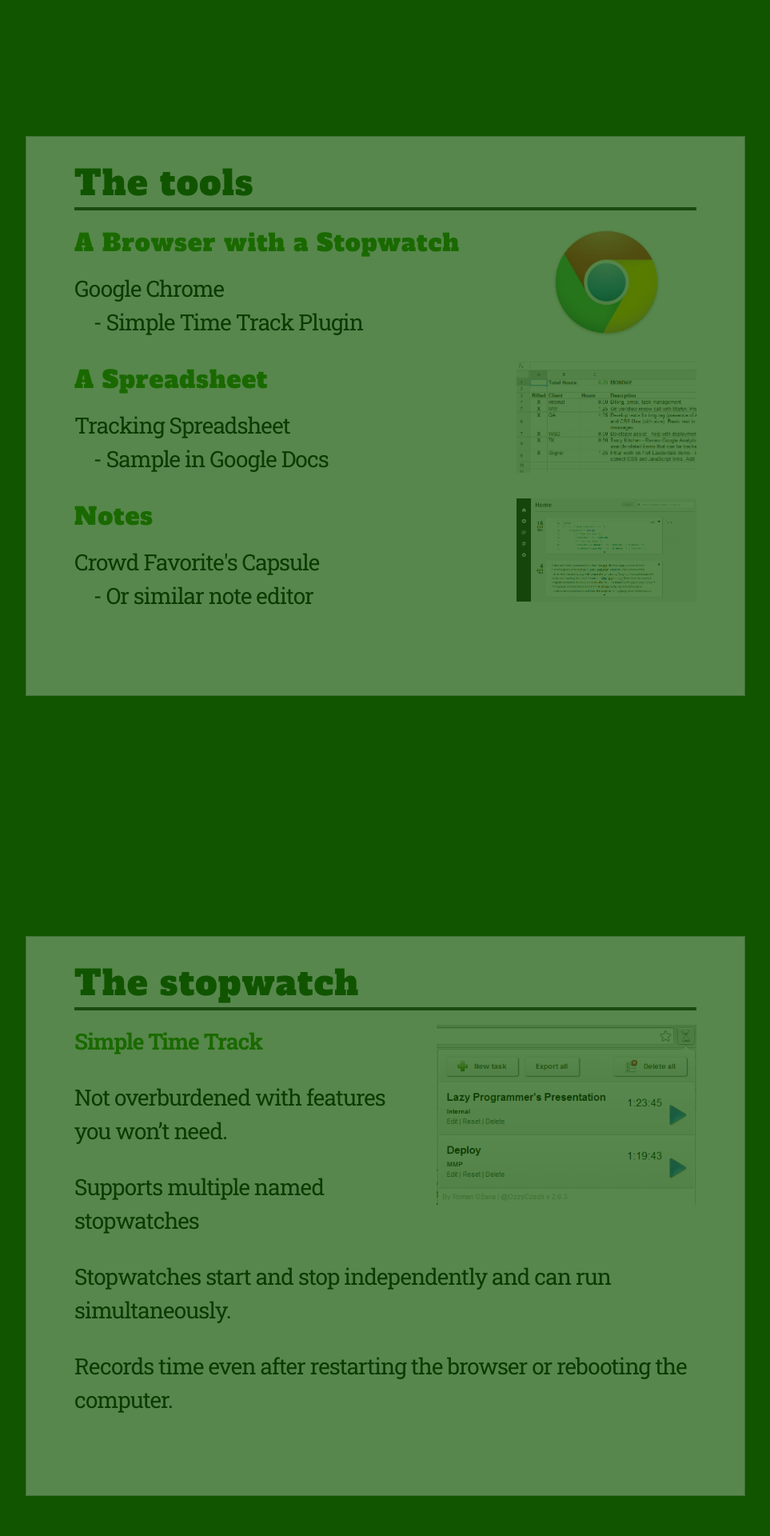
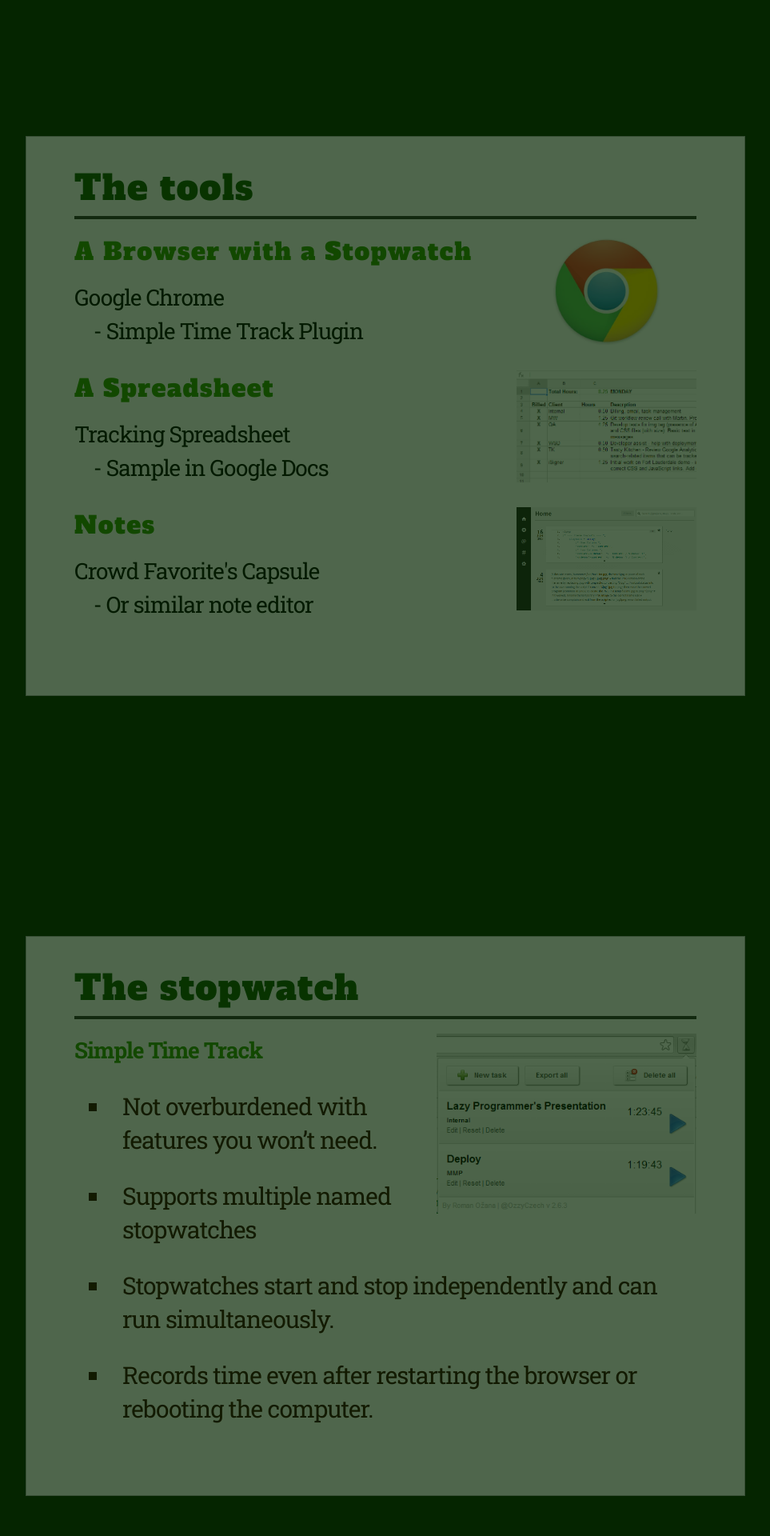
Before and after one commit to mospaw/impress.js-time-tracking-presentation, a PHP site: page / in a window 1280 px wide. Shown: the part 1880-3800 px from the top of the page at 80% size, without its empty margins (158-1121 px from the left). Run offline with PHP 8.4, Linux system fonts and the light colour scheme.

Commit message:
first draft

```diff
--- a/css/impress-demo.css
+++ b/css/impress-demo.css
@@ -58,7 +58,7 @@
 body {
     font-family: 'Roboto Slab', serif;
     min-height: 740px;
-    background-color: #150;
+    background-color: #052500;
 }
 
 div .background {
@@ -207,6 +207,7 @@
 h5 b,
 .slide h2,
 .slide h1 span.b,
+.slide li b,
 .slide p b {
     color: #390;
     font-weight: 900;
@@ -219,6 +220,7 @@
 	border-bottom: 4px solid #333;
 	margin-bottom: 18px;
 	padding-bottom: 12px;
+	line-height: 1.1;
     font-family: 'Alfa Slab One', cursive;
 }
 
@@ -228,6 +230,7 @@
     line-height: 1.5;
     margin-bottom: 14px;
     font-weight: normal;
+    letter-spacing: 0.05em;
     font-family: 'Alfa Slab One', cursive;
 }
 
@@ -282,6 +285,7 @@
 	font-weight: 900;
 }
 
+.slide div.hero,
 .slide img.hero {
     float: right;
     margin: 0 0 20px 20px;
@@ -291,6 +295,18 @@
     border: 2px solid black;
 }
 
+
+.slide ul {
+	list-style: square;
+	margin-left: 1.5em;
+}
+
+
+.slide li {
+	line-height: 1.4;
+	margin-bottom: 28px;
+	padding-left: 0.5em;
+}
 
 .slide p.img {
     text-align: center;
--- a/index.php
+++ b/index.php
@@ -44,7 +44,8 @@
 
 	<p>Memory of what you do day-to-day fades quickly. If it's noted in a coherent way, it’s a lot easier to bill for.</p>
 
-	<p>If there’s ever a question about what was done, there is an authoritative record of what was done, for whom, and when. </p>
+	<p><i>Doing a little extra work allows me to stay lazy.</i> My computer rememebrs the details.</p>
+
 <?php slide_close(); ?>
 
 
@@ -75,19 +76,20 @@
 
 	<p><b>Simple Time Track</b><p>
 
-	<p>Not overburdened with features you won’t need.</p>
-	<p>Supports multiple named stopwatches</p>
-	<p>Stopwatches start and stop independently and can run simultaneously.</p>
-	<p>Records time even after restarting the browser or rebooting the computer.</p>
+	<ul>
+		<li>Not overburdened with features you won’t need.</li>
+		<li>Supports multiple named stopwatches</li>
+		<li>Stopwatches start and stop independently and can run simultaneously.</li>
+		<li>Records time even after restarting the browser or rebooting the computer.</li>
+	</ul>
 
 <?php slide_close(); ?>
 
 
 <?php slide_open(); ?>
-	<h1 id="the-spreadsheet">The spreadsheet</h1>
+	<h1 id="the-spreadsheet">Spreadsheet Columns</h1>
 
 	<img class="hero" src="spreadsheet.png" width="325">
-	<p>What the columns mean...<p>
 
 	<h2 id="billed">Billed</h2>
 
@@ -101,30 +103,54 @@
 
 	<p>The amount to be billed, in quarter-hour increments.</p>
 
+	<h2 id="hours">Descriptions</h2>
+
+	<p>More on this later...</p>
+
+
 <?php slide_close(); ?>
 
 
 <?php slide_open(); ?>
-	<h1 id="the-spreadsheet2">The spreadsheet continued</h1>
+	<h1 id="the-spreadsheet5">More columns</h1>
+
+	<img class="hero" src="spreadsheet.png" width="300">
+
+	<h2 id="task">Task</h2>
+
+	<p>A place to cross-reference the task or tasks for this line item<ul>
+	<li> Generally a URL, but sometimes just a description</li>
+	<li> Cross-reference in the future</li>
+	</ul></p>
+
+	<h2 id="notes">Notes</h2>
+
+	<p>Any quick notes that might be needed can be put in an additional notes column. Lengthier Notes should be taken in the note taking editor and linked here.</p>
+
+
+<?php slide_close(); ?>
+
+<?php slide_open(); ?>
+	<h1 id="the-spreadsheet2">So what about those descriptions?</h1>
 
 	<img class="hero" src="spreadsheet.png" width="350">
 	<h2 id="description">Description</h2>
 
-	<p>In plain words, tell what you did. Be descriptive. Heed our <a href="https://crowdfave.org/policies/billing-hours/">“Line Item Language”</a>.</p>
+	<p>In plain words, tell what you did. Be descriptive. Heed our <b>“Line Item Language”</b>.</p>
 
 	<br>
 
 	<h2 id="justification">Bigger is better</h2>
 
-	<p>A description that goes into detail about steps taken is a lot easier for the client to understand. It's also less likely to get questioned
+	<p>Descriptions that <b>go into detail</b> about steps taken is a lot <b>easier for the client to understand</b>. Line items are also less likely to get questioned
 		if specifics are mentioned.</p>
 
-	<p>A client that understands what was done is also a happy client.</p>
+	<p><i>A client that understands what was done is also a happy client.</i></p>
 <?php slide_close(); ?>
 
 
 <?php slide_open(); ?>
-	<h1 id="the-spreadsheet3">Justifying descriptions</h1>
+	<h1 id="the-spreadsheet3">Justifying lenghty descriptions</h1>
 
 	<p>Which one of these line items better justifies 3 hours of billing?<p>
 
@@ -146,52 +172,52 @@
 
 	<img class="hero" src="don-hewitt.jpg" width="325">
 
-	<p>Don Hewitt created the TV show <em>60 Minutes.</em> His line to  the reporters was <b>Tell me a story</b>. Tell the client a story. Be specific. Show the entire effort.</p>
+	<p>Don Hewitt created the TV show <em>60 Minutes.</em> His command to reporters was <b>"Tell me a story"</b>. Tell the client a story.</p>
+
+<ul>
+	<li>Be specific. </li>
+	<li>Be truthful. </li>
+	<li>Describe the entire effort.</li>
+</ul>
 
 	<p>Long descriptions can be broken into two or more billing lines. <i>Simply split the time and text appropriately.</i></p>
-
-	<p>More billing lines with smaller times next to them is better than large amounts of time billed to one line item. </p>
-
-	<p>Put yourself in the client’s shoes, tell a good story, and use your own judgment. </p>
-<?php slide_close(); ?>
-
-
-<?php slide_open(); ?>
-	<h1 id="the-spreadsheet5">More columns</h1>
-
-	<img class="hero" src="spreadsheet.png" width="350">
-
-	<h2 id="task">Task</h2>
-
-	<p>A place to cross-reference the task or tasks<br>
-	&nbsp; &nbsp; - Generally a URL, but sometimes just a description<br>
-	&nbsp; &nbsp; - Great cross-reference in the future
-
-	<h2 id="notes">Notes</h2>
-
-	<p>Any quick notes that might be needed can be put in an additional notes column. Lengthier Notes should be taken in the note taking editor and linked here.</p>
-
 
 <?php slide_close(); ?>
 
 
 <?php slide_open(); ?>
+	<h1 id="the-spreadsheet4">Good Descriptions equal<br> Happy Clients</h1>
 
-	<h1 id="notes">Speaking of Notes</h1>
+	<img class="hero" src="happy-clients.jpg" width="375">
+
+	<p>Our experience has shown that:</p>
+
+	<p><b>More billing line items with smaller times next to them ...</b></p>
+	<p>... are better than ...</p>
+	<p>... <i>large amounts of time billed to one line item.</i></p>
+
+	<p>Put yourself in the client’s shoes, tell a good story, and use your own judgment. </p>
+
+<?php slide_close(); ?>
+
+<?php slide_open(); ?>
+
+	<h1 id="notes">Worth Noting</h1>
 
 	<img class="hero" src="capsule.png" width="300">
 
-	<p>The free-form human-friendly stuff that should be recorded for every non-trivial task and many of the trivial ones as well.</p>
+	<p><b>Notes:</b> That free-form human-friendly stuff that should be recorded for every single task.</p>
 
 	<h2>Forms that notes can take</h2>
 
-	<p> - Plain language description of what was done<br>
-		- Line items documenting a specific process<br>
-		- End user or technial documentation<br>
-		- Any combintation of these
-	</p>
+	<ul>
+	<li> Plain language description of what was done</li>
+	<li> Line items documenting a specific process</li>
+	<li> End user or technial documentation</li>
+	<li> Any combintation of these</li>
+	</ul>
 
-	<p>What’s most important is that any fleeting thoughts that are not part of the code get captured and organized somehow.</p>
+	<p class="small">What’s most important is that any fleeting thoughts that are not part of the code somehow get captured and organized.</p>
 
 <?php slide_close(); ?>
 
@@ -203,12 +229,13 @@
 
 	<p>Answer: <b>Everything</b></p>
 
-	<p>If a task takes minute or two it can get rolled into “Billing, email, task management”</p>
+<ul>
+	<li>If a task takes minute or two it can get rolled into “Billing, email, task management”</li>
 
-	<p>Anything that takes more than a few minutes gets billed.</p>
+	<li>Anything that takes more than a few minutes gets billed.</li>
 
-	<p>If in doubt, <b>bill it</b> instead of rolling it into “Billing, email, task management”, which should generally be around 30 minutes a day or less.</p>
-
+	<li>If in doubt, <b>bill it</b> instead of rolling it into “Billing, email, task management”, which should generally be around 30 minutes a day or less.</li>
+</ul>
 	<p class="small"><b>Note:</b> It’s perfectly fine to roll two or three minor tasks into one billing line if they’re all related to one client.</p>
 
 <?php slide_close(); ?>
@@ -217,15 +244,17 @@
 <?php slide_open(); ?>
 	<h1 id="what-to-track">Why track <i>everything</i>?</h1>
 
-	<p>It’s our responsibility to provide an accurate <em>and complete</em> record of what we do.<p>
+	<img class="hero" src="tracking2.jpg" width="300">
 
-	<p>If something needs to be adjusted, it’s up to managers to make the adjustment or at least bring it to your attention. By billing everything &mdash; even internal or “overhead” &mdash; you are providing the company critical information. </p>
+	<p>We should provide an accurate <em>and complete</em> record of what we do.<p>
+
+	<p>If something needs to be adjusted, <b>it’s up to managers to make the adjustment or at least bring it to your attention.</b></p>
 
 	<h2>Bottom Line</h2>
 
-	<p>If you’re going to err, err on the side of billing too much and providing too much information.</p>
+	<p>If you’re going to err, <b>err on the side of billing too much</b> and providing too much information.</p>
 
-	<p>It’s far easier to remove unneeded information and adjust a billing line than it is to read someone’s mind.</p>
+	<p class="small">It’s far easier to remove unneeded information and adjust a billing line than it is to read someone’s mind.</p>
 
 <?php slide_close(); ?>
 
@@ -233,11 +262,27 @@
 <?php slide_open(); ?>
 	<h1 id="workflow">Workflow</h1>
 
-	<p>The workflow is simple and deliberate, designed to be easy to become a habit and to minimize any extra work. Entering time into the billing system is a snap, since it’s basically copy and paste. There are a few items things that occur on specific days, but generally each item is ongoing.</p>
+	<img class="hero" src="complex-workflow.jpg" width="400">
 
-	<h2 id="monday-morning-or-first-day-of-your-week">Monday morning (or first day of your week)</h2>
+	<ul>
+	<li>This workflow is simple and deliberate</li>
+	<li>Designed to become a habit and to minimize extra work</li>
+	<li>Entering time into the billing system is a snap, since it’s basically copying and pasting descriptions
+	<li>Finding out what you did in the past is a search away
+	</ul>
 
-	<p>Open up this week’s spreadsheet and “File &gt;&gt; Make a copy…” to save next week’s spreadsheet. Edit the tabs to the appropriate dates on the new spreadsheet.</p>
+<?php slide_close(); ?>
+
+<?php slide_open(); ?>
+	<h1 id="workflow">Monday Morning</h1>
+
+	<h2 id="monday-morning-or-first-day-of-your-week">(or first day of your week)</h2>
+
+	<img class="hero" src="spreadsheet.png" width="325">
+<ul>
+	<li>Open up this week’s spreadsheet and <b>“File &gt;&gt; Make a copy…”</b> and rename to save next week’s spreadsheet</li>
+	<li>Edit the tabs to the appropriate dates on the new spreadsheet.</li>
+</ul>
 
 	<p>That gives you a fresh and empty spreadsheet for next week and lets you get started billing this week’s activities.</p>
 
@@ -245,54 +290,57 @@
 
 
 <?php slide_open(); ?>
-	<h1 id="workflow2">Workflow</h1>
+	<h1 id="workflow2">Starting a new task</h1>
 
-	<h2 id="starting-a-new-task">Starting a new task</h2>
+	<div class="hero">
+	<img  src="simple-time-track.png" width="250"><br>
+	<img  src="spreadsheet.png" width="250"><br>
+	<img  src="capsule.png" width="250">
+	</div>
 
-	<p>When starting a new task, I click on the Simple Time Track icon and add a new stopwatch with a name for that task. I then create a line item on today’s spreadsheet with the client name and paste the URL to the task (Sifter, TasksPro, GitHub issue, etc.) into the task column. I also usually put in a quick summary under “Description”.</p>
-
-	<p>This is also a good time to fire up a new note (or edit a previous one as appropriate) in Capsule or whatever you’re using to take notes.</p>
-
+<ul>
+	<li>Add a new stopwatch with task and client info to Simple Time Track
+	<li>Create a line item on today’s spreadsheet with the client name and paste the URL to the task (Sifter, TasksPro, GitHub issue, etc.) into the task column</p>
+	<li>Fire up a new note or edit a previous one inyour note taker</p>
+</ul>
 <?php slide_close(); ?>
-
-
-<?php slide_open(); ?>
-	<h1 id="switching-tasks">Switching tasks</h1>
-
-	<img class="hero" src="simple-time-track.png" width="375">
-
-	<p>When switching tasks, I’ve gotten into the habit of also switching the stopwatch or creating a new one as necessary.</p>
-
-	<p>By doing this, you’re always correctly tracking time. You can always split time out or combine it later if necessary.
-
-	<p>But no matter what, <b>always track your time</b>.</p>
-
-<?php slide_close(); ?>
-
-
 
 <?php slide_open(); ?>
 	<h1 id="tldr">TL;DR</h1>
 
-	<img class="hero" src="cool-story.jpg" width="325">
+	<img class="hero" src="cool-story.jpg" width="350">
 
-	<p>If you don’t bill, the company doesn’t get paid. If the company doesn’t get paid, you get don’t paid. Do your billing and get paid. Tracking time is actually easy. Bonus: if you track everything you do accurately, explaining what you did later on is a lot easier. </p>
+	<p>If you don’t bill, the company doesn’t get paid. <b>If the company doesn’t get paid, you get don’t paid.</b></p>
+	<p>Do your billing and get paid. <b>Tracking time actually becomes easy.</b></p>
+	<p><b>Bonus:</b> If you track everything you do accurately, explaining what you did later on is a lot easier. </p>
 
-	<p>I call all of this effort “Love Notes to Future Chris”. Feel free to insert your own name where “Chris” is in the previous sentence.</p>
+	<p>I call all of this effort <b>“Love Notes to Future Chris”</b>.</p>
 <?php slide_close(); ?>
 
 
 <?php slide_open(); ?>
 	<h1 id="conclusion">Conclusion</h1>
 
-	<img class="hero" src="aliens.jpg" width="325">
+	<img class="hero" src="aliens.jpg" width="350">
 
-	<p>The more successful you are at tracking time completely and accurately as well as billing that time, the more successful your projects, and therefore the company, will be. You will also have a comprehensive record of everything you do, which makes those “down the road” questions much easier to answer.</p>
+	<p>Successful and thorough time tracking and billing leads to:</p>
 
-<?php slide_open(); ?>
+	<ul>
+		<li>Successful projects</li>
+		<li>A profitable company</li>
+		<li>A comprehensive record of everything you do, which makes those “down the road” questions much easier to answer.</li>
+	</ul>
+	<img class="hero" src="chris.jpg" width="125">
 
+<br>
+	<p>This will be covered in detail on an intranet page. Feel free to ping <b>Chris Mospaw</b> with questions.</p>
 
+<?php slide_close(); ?>
+<?php slide_open('step'); ?>
+<img src="thats-All-folks.jpg" width="900">
+<?php slide_close(); ?>
 
+<?php slide_open('step'); ?>
 
 
 <script src="js/impress.js"></script>
@@ -302,12 +350,16 @@
 
 <?php
 
-function slide_open() {
+function slide_open($override_classes = null) {
 	static $position;
 	static $slide;
+	$classes = 'step slide';
+	if (null !== $override_classes) {
+		$classes = $override_classes;
+	}
 	$slide++;
 	?>
-	    <div id="slide-<?php echo $slide; ?>" class="step slide" data-x="0" data-y="<?php echo $position; ?>">
+	    <div id="slide-<?php echo $slide; ?>" class="<?php echo $classes; ?>" data-x="0" data-y="<?php echo $position; ?>">
 	<?php
 	$position += 1000;
 }
```
Also changed, not shown: chris.jpg (added), complex-workflow.jpg (added), happy-clients.jpg (added), thats-All-folks.jpg (added), tracking2.jpg (added).
